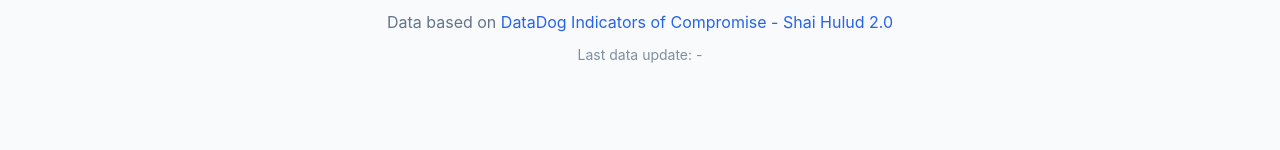
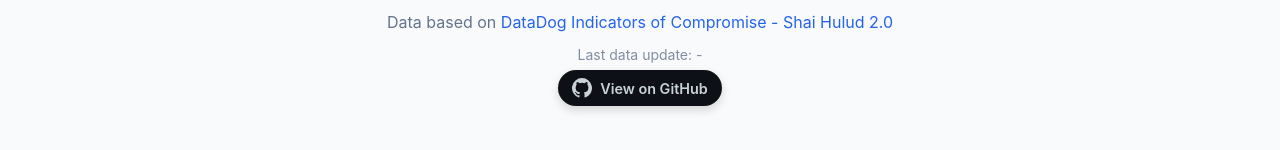
Before and after one commit to Ballrock/shai-hulud-tester, a website: page index.html in a window 1280 px wide. Shown: the part 1122-1272 px from the top of the page. Drawn offline with Linux system fonts and the light colour scheme; no server answers.

Commit message:
chore: enhance README and index.html with GitHub link and footer styling

```diff
--- a/index.html
+++ b/index.html
@@ -68,8 +68,16 @@
         </main>
 
         <footer>
-            <p>Data based on <a href="https://github.com/DataDog/indicators-of-compromise/blob/main/shai-hulud-2.0/consolidated_iocs.csv" target="_blank">DataDog Indicators of Compromise - Shai Hulud 2.0</a></p>
+            <p>Data based on <a href="https://github.com/DataDog/indicators-of-compromise/blob/main/shai-hulud-2.0/consolidated_iocs.csv" target="_blank" rel="noopener">DataDog Indicators of Compromise - Shai Hulud 2.0</a></p>
             <p class="footer-date" id="footerDate">Last data update: -</p>
+            <p class="footer-github">
+                <a class="github-badge" href="https://github.com/Ballrock/shai-hulud-tester" target="_blank" rel="noopener">
+                    <svg xmlns="http://www.w3.org/2000/svg" viewBox="0 0 16 16" aria-hidden="true">
+                        <path fill="currentColor" d="M8 0a8 8 0 0 0-2.53 15.59c.4.07.55-.17.55-.38 0-.19-.01-.82-.01-1.49-2 .37-2.53-.49-2.69-.94-.09-.23-.48-.94-.82-1.13-.28-.15-.68-.52-.01-.53.63-.01 1.08.58 1.23.82.72 1.21 1.87.87 2.33.66.07-.52.28-.87.51-1.07-1.78-.2-3.64-.89-3.64-3.95 0-.87.31-1.59.82-2.15-.08-.2-.36-1.02.08-2.12 0 0 .67-.21 2.2.82a7.68 7.68 0 0 1 4 0c1.53-1.03 2.2-.82 2.2-.82.44 1.1.16 1.92.08 2.12.51.56.82 1.28.82 2.15 0 3.07-1.87 3.75-3.64 3.95.29.25.54.73.54 1.48 0 1.07-.01 1.93-.01 2.19 0 .21.15.46.55.38A8 8 0 0 0 8 0Z"/>
+                    </svg>
+                    <span>View on GitHub</span>
+                </a>
+            </p>
         </footer>
     </div>
 
--- a/styles.css
+++ b/styles.css
@@ -399,6 +399,36 @@
     border-radius: 4px;
 }
 
+.footer-github {
+    margin-top: 0.25rem;
+    font-size: 0.9rem;
+    color: var(--text-secondary);
+}
+
+.github-badge {
+    display: inline-flex;
+    align-items: center;
+    gap: 0.5rem;
+    background: #0d1117;
+    color: #c9d1d9;
+    padding: 0.4rem 0.9rem;
+    border-radius: 999px;
+    text-decoration: none;
+    font-weight: 600;
+    box-shadow: 0 4px 10px rgba(0, 0, 0, 0.15);
+    transition: transform 0.2s ease, box-shadow 0.2s ease;
+}
+
+.github-badge svg {
+    width: 20px;
+    height: 20px;
+}
+
+.github-badge:hover {
+    transform: translateY(-2px);
+    box-shadow: 0 8px 20px rgba(0, 0, 0, 0.2);
+}
+
 .danger-code {
     background: #fca5a5;
     color: var(--danger-color);
```
Also changed, not shown: README.md.
